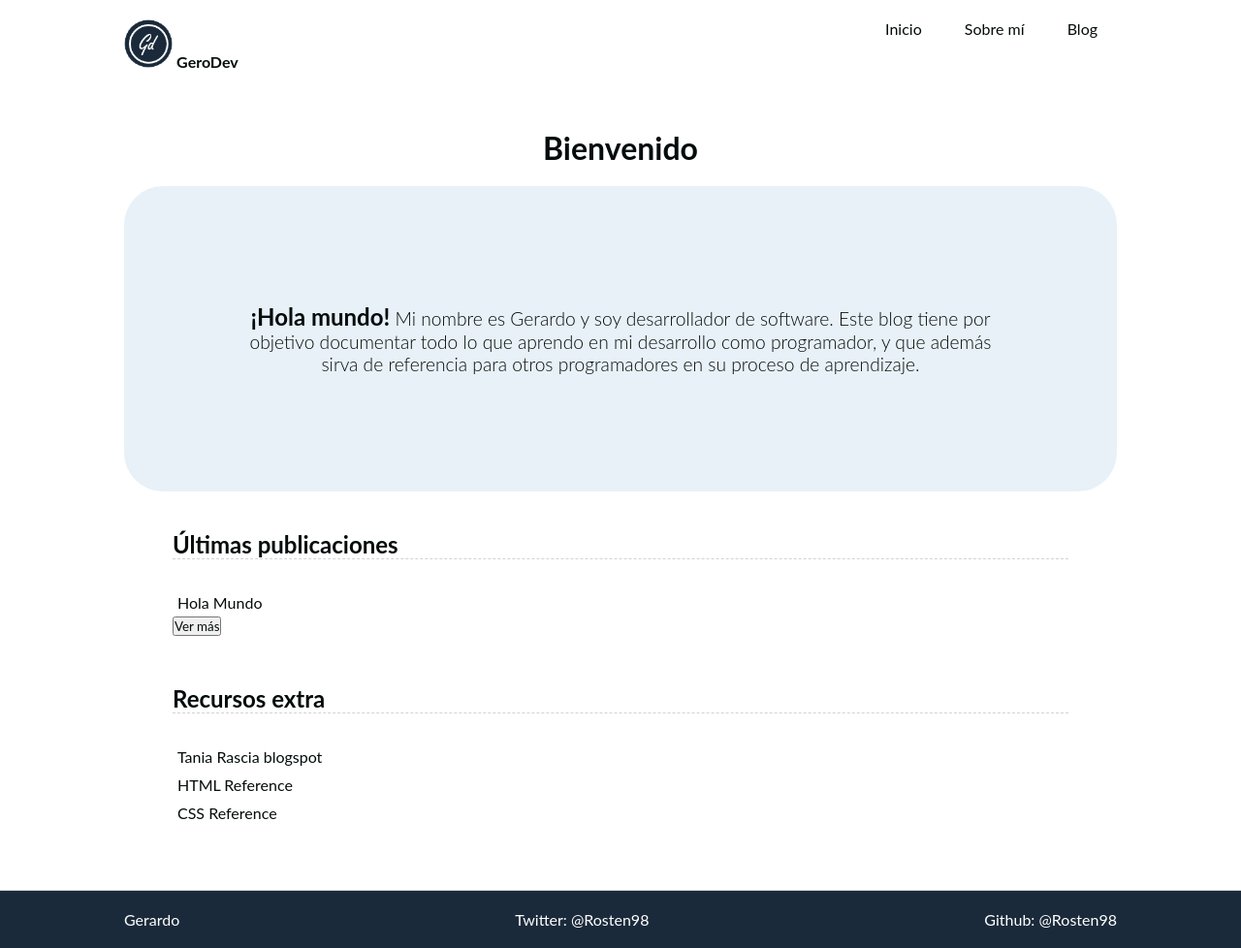
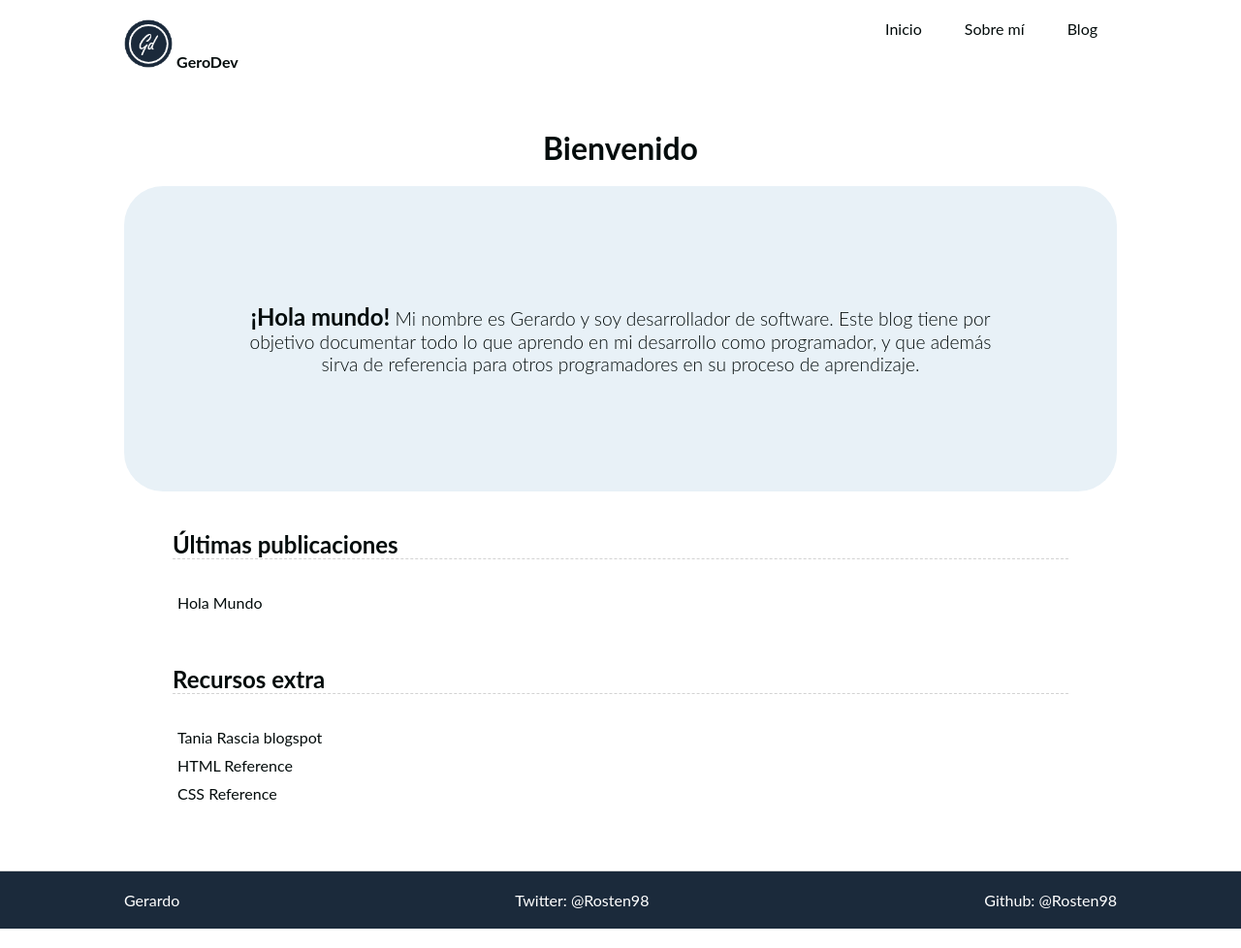
Before and after one commit to Rosten98/gerodev, a Jekyll site: the page built from index.html, in a window 1280 px wide. Shown: the whole page at 97% size. Built offline with Jekyll 4.4.1, drawn with Linux system fonts in a browser that asks for light colours; some web fonts are replaced.

Commit message:
Added conditional to show 'Ver más' button

```diff
--- a/index.html
+++ b/index.html
@@ -25,7 +25,9 @@ layout: default
       <p>No hay post publicados</p>
     {% endfor %}
   </ul>
-  <button><a href="">Ver más</a></button>
+  {% if site.posts.size > 3 %}
+    <button><a href="">Ver más</a></button>
+  {% endif %}
 </div>
 
 <div class="division-container">
```
